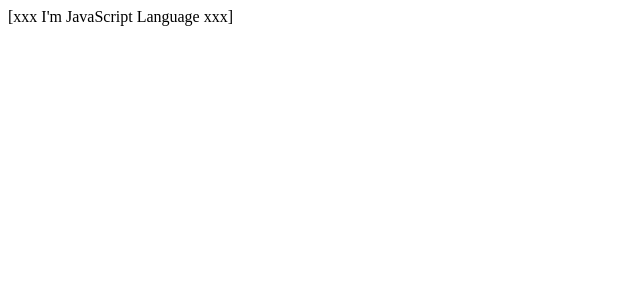
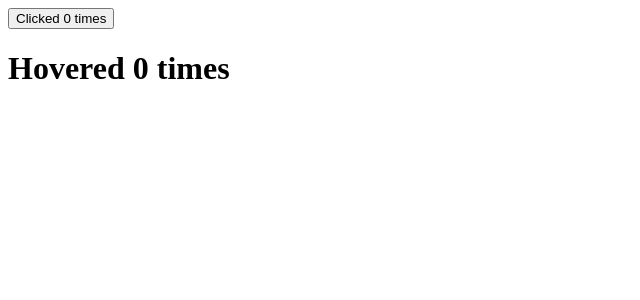
Before and after one commit to meshkatahmed/React-Learning, a React (Vite) app in the folder vite-project/: page / in a window 1280 px wide. Shown: the top 300 px of the page, without its empty margins (0-640 px from the left). Built offline with nearby package versions, Linux system fonts and the light colour scheme.

Commit message:
Higher order component

```diff
--- a/vite-project/src/App.jsx
+++ b/vite-project/src/App.jsx
@@ -1,15 +1,21 @@
-import Emoji from "./components/composition/emoji";
-import Text from "./components/composition/text";
-import Bracket from "./components/composition/bracket";
+// import Emoji from "./components/composition/emoji";
+// import Text from "./components/composition/text";
+// import Bracket from "./components/composition/bracket";
+import ClickCounter from "./components/ClickCounter";
+import HoverCounter from "./components/HoverCounter";
 
 function App() {
   return (
-    <Emoji>
-      {(addEmoji) =>
-        <Bracket>
-          {(addBracket) => <Text addEmoji={addEmoji} addBracket={addBracket}/>}
-        </Bracket>}
-    </Emoji>
+    // <Emoji>
+    //   {(addEmoji) =>
+    //     <Bracket>
+    //       {(addBracket) => <Text addEmoji={addEmoji} addBracket={addBracket}/>}
+    //     </Bracket>}
+    // </Emoji>
+    <div className="app">
+      <ClickCounter/>
+      <HoverCounter/>
+    </div>
   );
 }
 
--- /dev/null
+++ b/vite-project/src/components/ClickCounter.jsx
@@ -0,0 +1,14 @@
+import withCounter from "./HOC/withCounter";
+
+const ClickCounter = (props) => {
+    const {count,handleClick} = props;
+    return (
+        <div>
+            <button type="button" onClick={handleClick}>
+                Clicked {count} times
+            </button>
+        </div>
+    );
+}
+
+export default withCounter(ClickCounter);
--- /dev/null
+++ b/vite-project/src/components/HOC/withCounter.jsx
@@ -0,0 +1,23 @@
+import { Component } from "react"
+
+const withCounter = (OriginalComponent) => {
+    class NewComponent extends Component {
+        state = {count:0};
+        handleClick = () => {
+        // this.setState({count:this.state.count+1});
+        // In case of returning an object we must have to wrap the return
+        // statement with parantheses
+            this.setState(() => ({count:this.state.count+1}));
+        }
+        render() {
+            const {count} = this.state;
+            return <OriginalComponent
+                        count={count}
+                        handleClick={this.handleClick}
+                    />;
+        }
+    }
+    return NewComponent;
+}
+
+export default withCounter;
--- /dev/null
+++ b/vite-project/src/components/HoverCounter.jsx
@@ -0,0 +1,14 @@
+import withCounter from "./HOC/withCounter";
+
+const HoverCounter = (props) => {
+    const {count,handleClick} = props;
+    return (
+        <div>
+            <h1 onMouseOver={handleClick}>
+                Hovered {count} times
+            </h1>
+        </div>
+    );
+}
+
+export default withCounter(HoverCounter);
```
